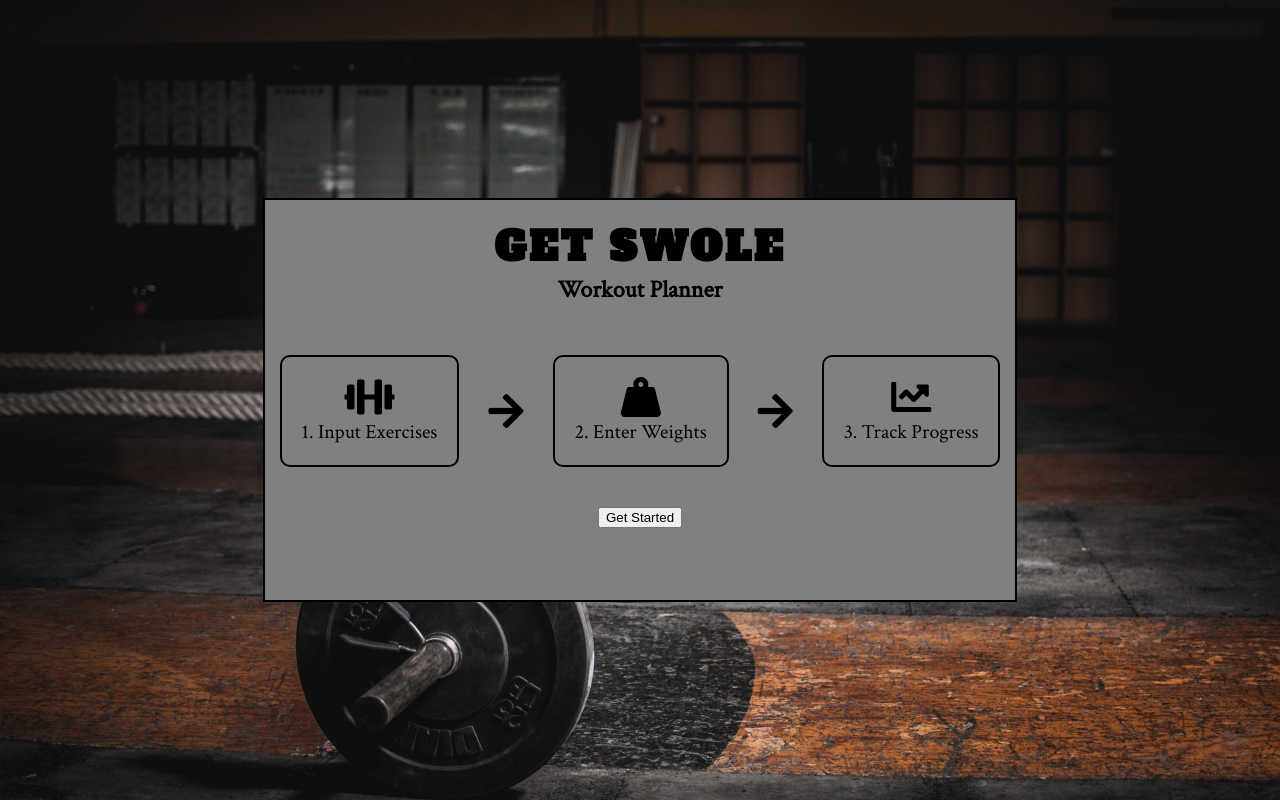
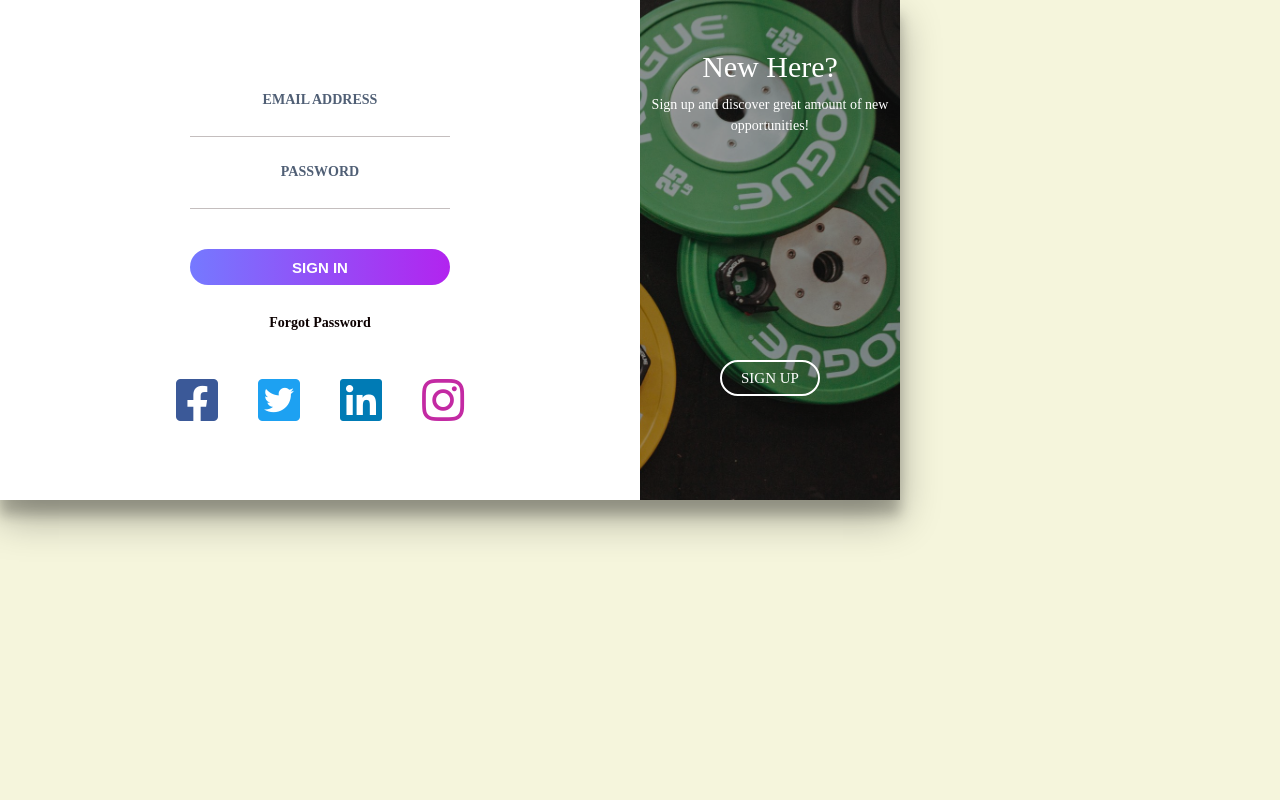
Before and after one commit to dae-hyun-kim/get_swole, a React (Create React App) app: page / in a window 1280 px wide. Built offline with nearby package versions, Linux system fonts and the light colour scheme.

Commit message:
customized login screen (no functionality yet)

```diff
--- a/src/components/LayOut/LayOut.module.css
+++ b/src/components/LayOut/LayOut.module.css
@@ -1,6 +1,5 @@
 .bg {
-  background-image: url("../../assets/imgs/gym-bg.jpg");
-  background-size: cover;
+  width: 100%;
   height: 100vh;
-  background-position: center;
+  background-color: beige;
 }
--- a/src/components/Login/Login.js
+++ b/src/components/Login/Login.js
@@ -1,43 +1,74 @@
-import React from "react";
+import React, { useRef } from "react";
 import styles from "./Login.module.css";
 import { Link } from "react-router-dom"
 
 const Login = () => {
+
+  const loginRef = useRef();
+
+  const toggleSign = () => {
+    loginRef.current.classList.toggle(styles.sSignUp)
+  }
+
+
   return (
-    <div className={styles.main}>
-      <div className={styles.test}>
-        <div className={styles.center}>
-          <h1>GET SWOLE</h1>
-          <h2>Workout Planner</h2>
+    <div ref={loginRef} className={`${styles.cont}`}>
+      <div className={`${styles.form} ${styles.signIn}`}>
+        <label htmlFor="">
+          <span>Email Address</span>
+          <input type="email" name="email"/>
+        </label>
+        <label htmlFor="">
+          <span>Password</span>
+          <input type="password" name="password" />
+        </label>
+        <button className={styles.submit} type="button">Sign In</button>
+        <p className={styles.forgotPass}>Forgot Password</p>
+
+        <div className={styles.socialMedia}>
+          <ul>
+            <li><span className={`${styles.facebook} fab fa-facebook-square fa-3x`}></span></li>
+            <li><span className={`${styles.twitter} fab fa-twitter-square fa-3x`}></span></li>
+            <li><span className={`${styles.linkedIn} fab fa-linkedin fa-3x`}></span></li>
+            <li><span className={`${styles.instagram} fab fa-instagram fa-3x`}></span></li>
+          </ul>
         </div>
-        <div className={styles.plan}>
-          <div className={styles.planBox}>
-            <div className={styles.planStep}>
-              <i className="fas fa-dumbbell fa-2x"></i>
+
+        <div className={styles.subCont}>
+          <div className={styles.image}>
+            <div className={`${styles.imageText} ${styles.mUp}`}>
+              <h2>New Here?</h2>
+              <p>Sign up and discover great amount of new opportunities!</p>
             </div>
-            1. Input Exercises
+            <div className={`${styles.imageText} ${styles.mIn}`}>
+              <h2>One of us?</h2>
+              <p>If you already have an account, We missed you!</p>
+            </div>
+            <div className={styles.imageBtn} onClick={toggleSign}>
+              <span className={styles.mUp}>Sign Up</span>
+              <span className={styles.mIn}>Sign In</span>
+            </div>
           </div>
-          <div className={styles.arrowContainer}>
-            <i class="fas fa-arrow-right fa-2x"></i>
+          <div className={`${styles.form} ${styles.signUp}`}>
+            <h2>Sign Up</h2>
+            <label htmlFor="">
+              <span>Name</span>
+              <input type="text"/>
+            </label>
+            <label htmlFor="">
+              <span>Email</span>
+              <input type="text" />
+            </label>
+            <label htmlFor="">
+              <span>Password</span>
+              <input type="text" />
+            </label>
+            <label htmlFor="">
+              <span>Confirm Password</span>
+              <input type="text" />
+            </label>
+            <button type="button" className={styles.submit}>Sign Up Now</button>
           </div>
-          <div className={styles.planBox}>
-            <div className={styles.planStep}>
-              <i class="fas fa-weight-hanging fa-2x"></i>
-            </div>
-            2. Enter Weights
-          </div>
-          <div className={styles.arrowContainer}>
-            <i class="fas fa-arrow-right fa-2x"></i>
-          </div>
-          <div className={styles.planBox}>
-            <div className={styles.planStep}>
-              <i class="fas fa-chart-line fa-2x"></i>
-            </div>
-            3. Track Progress
-          </div>
-        </div>
-        <div className={styles.startedContainer}>
-          <Link to={"/home"}><button>Get Started</button></Link>
         </div>
       </div>
     </div>
--- a/src/components/Login/Login.module.css
+++ b/src/components/Login/Login.module.css
@@ -1,57 +1,319 @@
-.main {
-  height: 100vh;
-  display: flex;
-  justify-content: center;
-  align-items: center;
+*, *:before, *::after {
+  margin: 0;
+  padding: 0;
+  box-sizing: border-box;
 }
 
-.main h1 {
-  font-family: "Alfa Slab One", cursive;
-  font-size: 40px;
-  margin: 20px 0 0 0;
-  letter-spacing: 3px;
+input, button {
+  border: none;
+  outline: none;
+  background: none;
 }
 
-.main h2 {
-  font-family: "Crimson Text", serif;
-  margin: 0;
+.cont {
+  overflow: hidden;
+  position: relative;
+  width: 900px;
+  height: 500px;
+  background: #fff;
+  box-shadow: 0 19px 38px rgba(0, 0, 0, 0.30), 0 15px 12px rgba(0, 0, 0, 0.22);
 }
 
-.center {
+.form {
+  position: relative;
+  width: 640px;
+  height: 100%;
+  padding: 50px 30px;
+  -webkit-transition: -webkit-transform 1.2s ease-in-out;
+  transition: -webkit-transform 1.2s ease-in-out;
+  transition: transform 1.2s ease-in-out;
+  transition: transform 1.2s ease-in-out, -webkit-transform 1.2s ease-in-out;
+}
+
+.form h2 {
+  width: 100%;
+  font-size: 30px;
   text-align: center;
 }
 
-.test {
-  height: 400px;
-  width: 750px;
-  background-color: grey;
-  border: 2px solid black;
-}
-
-.plan {
-  display: flex;
-  justify-content: space-around;
-  margin-top: 50px;
-  font-family: "Crimson Text", serif;
-  font-size: 20px;
-}
-
-.planStep {
+label {
+  display: block;
+  width: 260px;
+  margin: 25px auto 0;
   text-align: center;
 }
 
-.planBox {
-  border: 2px solid black;
-  padding: 20px;
-  border-radius: 10px;
+label span {
+  font-size: 14px;
+  font-weight: 600;
+  color: #505f75;
+  text-transform: uppercase;
 }
 
-.arrowContainer {
-  display: flex;
-  align-items: center;
+input {
+  display: block;
+  width: 100%;
+  margin-top: 5px;
+  font-size: 16px;
+  padding-bottom: 5px;
+  border-bottom: 1px solid rgba(109, 93, 93, 0.4);
+  text-align: center;
 }
 
-.startedContainer {
+button {
+  display: block;
+  margin: 0 auto;
+  width: 260px;
+  height: 36px;
+  border-radius: 30px;
+  color: #fff;
+  font-size: 15px;
+  cursor: pointer;
+}
+
+.submit {
   margin-top: 40px;
+  margin-bottom: 30px;
+  text-transform: uppercase;
+  font-weight: 600;
+  background: -webkit-linear-gradient(left, #7579ff, #b224ef);
+}
+
+.submit:hover {
+  background: -webkit-linear-gradient(left, #b224ef, #7579ff);
+}
+
+.forgotPass {
+  margin-top: 15px;
   text-align: center;
+  font-size: 14px;
+  font-weight: 600;
+  color: #0c0101;
+  cursor: pointer;
 }
+
+.forgotPass:hover {
+  color: red
+}
+
+.socialMedia {
+  width: 100%;
+  text-align: center;
+  margin-top: 20px;
+}
+
+.socialMedia ul {
+  list-style: none;
+}
+
+.socialMedia ul li {
+  display: inline-block;
+  cursor: pointer;
+  margin: 25px 20px ;
+}
+
+.facebook {
+  color: #3b5998;
+}
+
+.twitter {
+  color: #1da1f2;
+}
+
+.linkedIn {
+  color: #007bb5
+}
+
+.instagram {
+  color: #c32aa3;
+}
+
+.subCont {
+  overflow: hidden;
+  position: absolute;
+  left: 640px;
+  top: 0;
+  width: 900px;
+  height: 100%;
+  padding-left: 260px;
+  background: #fff;
+  -webkit-transition: -webkit-transform 1.2s ease-in-out;
+  transition: -webkit-transform 1.2s ease-in-out;
+  transition: transform 1.2s ease-in-out;
+}
+
+.cont.sSignUp .subCont {
+  -webkit-transform: translate3d(-640px, 0, 0);
+          transform: translate3d(-640px, 0, 0);
+}
+
+.image {
+  overflow: hidden;
+  z-index: 2;
+  position: absolute;
+  left: 0;
+  top: 0;
+  width: 260px;
+  height: 100%;
+  padding-top: 360px;
+}
+
+.image:before {
+  content: "";
+  position: absolute;
+  right: 0;
+  top: 0;
+  width: 900px;
+  height: 100%;
+  background: url(../../assets/imgs/weights.jpg);
+  background-size: cover;
+  transition: -webkit-transform 1.2s ease-in-out;
+  transition: transform 1.2s ease-in-out, -webkit-transform 1.2s ease-in-out;
+}
+
+.cont.sSignUp .subCont {
+  -webkit-transform: translate3d(-640px, 0, 0);
+          transform: translate3d(-640px, 0, 0);
+}
+
+.image:after {
+  content: "";
+  position: absolute;
+  left: 0;
+  top: 0;
+  width: 100%;
+  height: 100%;
+  background: rgba(0, 0, 0, 0.4);
+}
+
+.cont .sSignUp .image:before {
+  -webkit-transform: translate3d(640px, 0, 0);
+          transform: translate3d(640px, 0, 0);
+}
+
+.imageText {
+  z-index: 2;
+  position: absolute;
+  left: 0;
+  top: 50px;
+  width: 100%;
+  padding-top: 0 20px;
+  text-align: center;
+  color: #fff;
+  -webkit-transition: -webkit-transform 1.2s ease-in-out;
+  transition: -webkit-transform 1.2s ease-in-out;
+  transition: transform 1.2s ease-in-out,;
+}
+
+.imageText h2 {
+  margin-bottom: 10px;
+  font-weight: normal;
+}
+
+.imageText p {
+  font-size: 14px;
+  line-height: 1.5;
+}
+
+.cont.sSignUp .imageText.mUp {
+  -webkit-transform: translateX(520px);
+          transform: translateX(520px);
+}
+
+.imageText.mIn {
+  -webkit-transform: translateX(-520px);
+          transform: translateX(-520px);
+}
+
+.cont.sSignUp .imageText.mIn {
+  -webkit-transform: translateX(0);
+          transform: translateX(0);
+}
+
+.signIn {
+  padding-top: 65px;
+  -webkit-transition-timing-function: ease-out;
+          transition-timing-function: ease-out;
+}
+
+.cont .sSignUp .signIn {
+  -webkit-transition-timing-function: ease-in-out;
+          transition-timing-function: ease-in-out;
+  -webkit-transition-duration: 1.2s;
+          transition-duration: 1.2s;
+  -webkit-transform: translate3d(640px, 0, 0);
+          transform: translate3d(640px, 0, 0);
+}
+
+.imageBtn {
+  overflow: hidden;
+  z-index: 2;
+  position: relative;
+  width: 100px;
+  height: 36px;
+  margin: 0 auto;
+  background: transparent;
+  color: #fff;
+  text-transform: uppercase;
+  font-size: 15px;
+  cursor: pointer;
+}
+
+.imageBtn:after {
+  content: "";
+  z-index: 2;
+  position: absolute;
+  left: 0;
+  top: 0;
+  width: 100%;
+  height: 100%;
+  border: 2px solid #fff;
+  border-radius: 30px;
+}
+
+.imageBtn span {
+  position: absolute;
+  left: 0;
+  top: 0;
+  display: -webkit-box;
+  display: flex;
+  -webkit-box-pack: center;
+  justify-content: center;
+  align-items: center;
+  width: 100%;
+  height: 100%;
+  -webkit-transition: -webkit-transform 1.2s;
+  transition: -webkit-transform 1.2s;
+  transition: transform 1.2s;
+  transition: transform 1.2s, -webkit-transform 1.2s;
+}
+
+.imageBtn span.mIn{
+  -webkit-transform: translateY(-72px);
+          transform: translateY(-72px);
+}
+
+.imageBtn span.mUp{
+  -webkit-transform: translateY(0);
+          transform: translateY(0);
+}
+
+.signUp {
+  -webkit-transform: translate3d(0, 0, 0);
+          transform: translate3d(0, 0, 0);
+}
+
+.cont .sSignUp .signUp {
+  -webkit-transform: translate3d(0, 0, 0);
+          transform: translate3d(0, 0, 0);
+}
+
+.cont.sSignUp .imageBtn span.mIn{
+    -webkit-transform: translateY(0);
+    transform: translateY(0);
+}
+
+.cont.sSignUp .imageBtn span.mUp{
+    -webkit-transform: translateY(72px);
+    transform: translateY(72px);
+}
```
Also changed, not shown: src/assets/imgs/weights.jpg (added).
